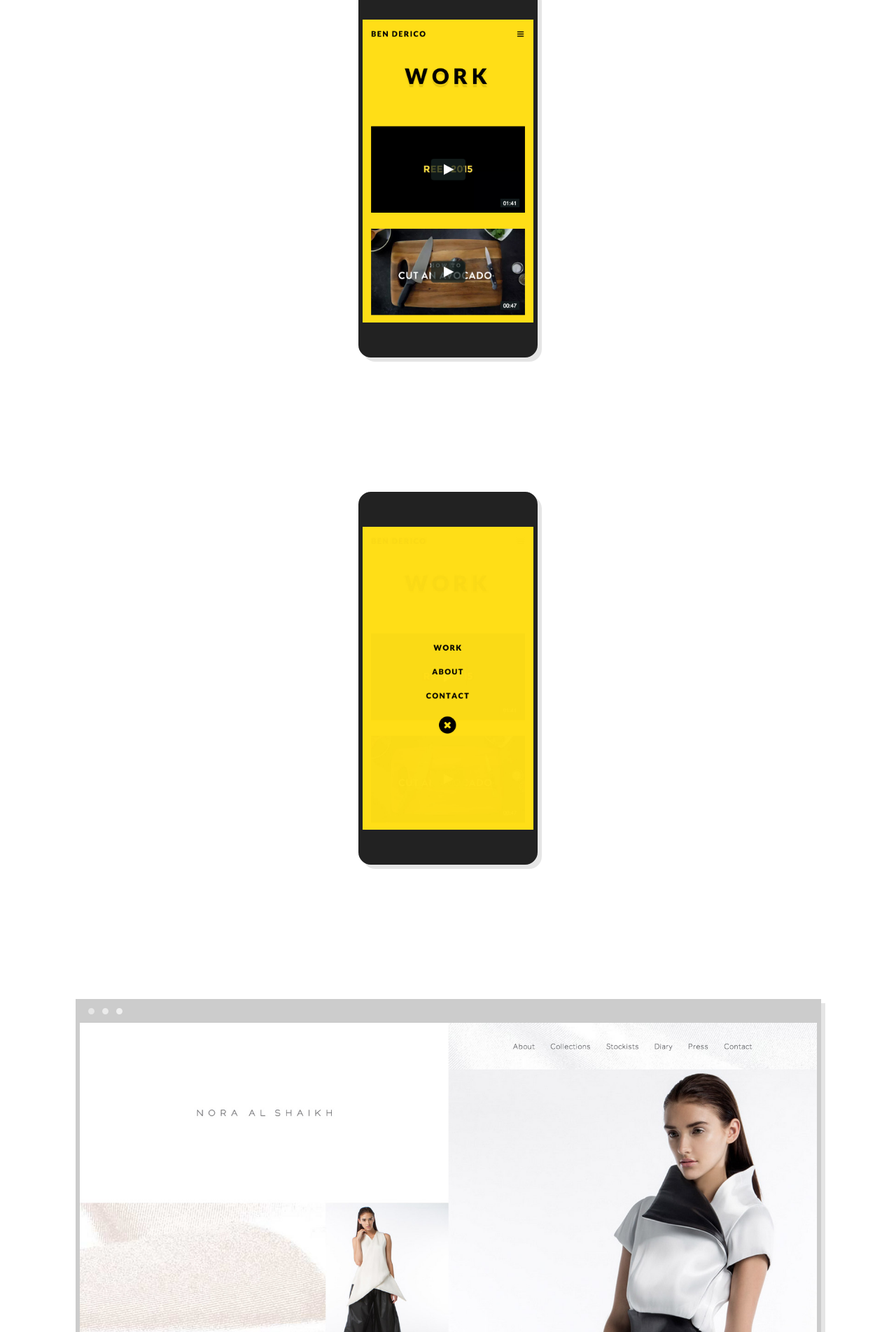
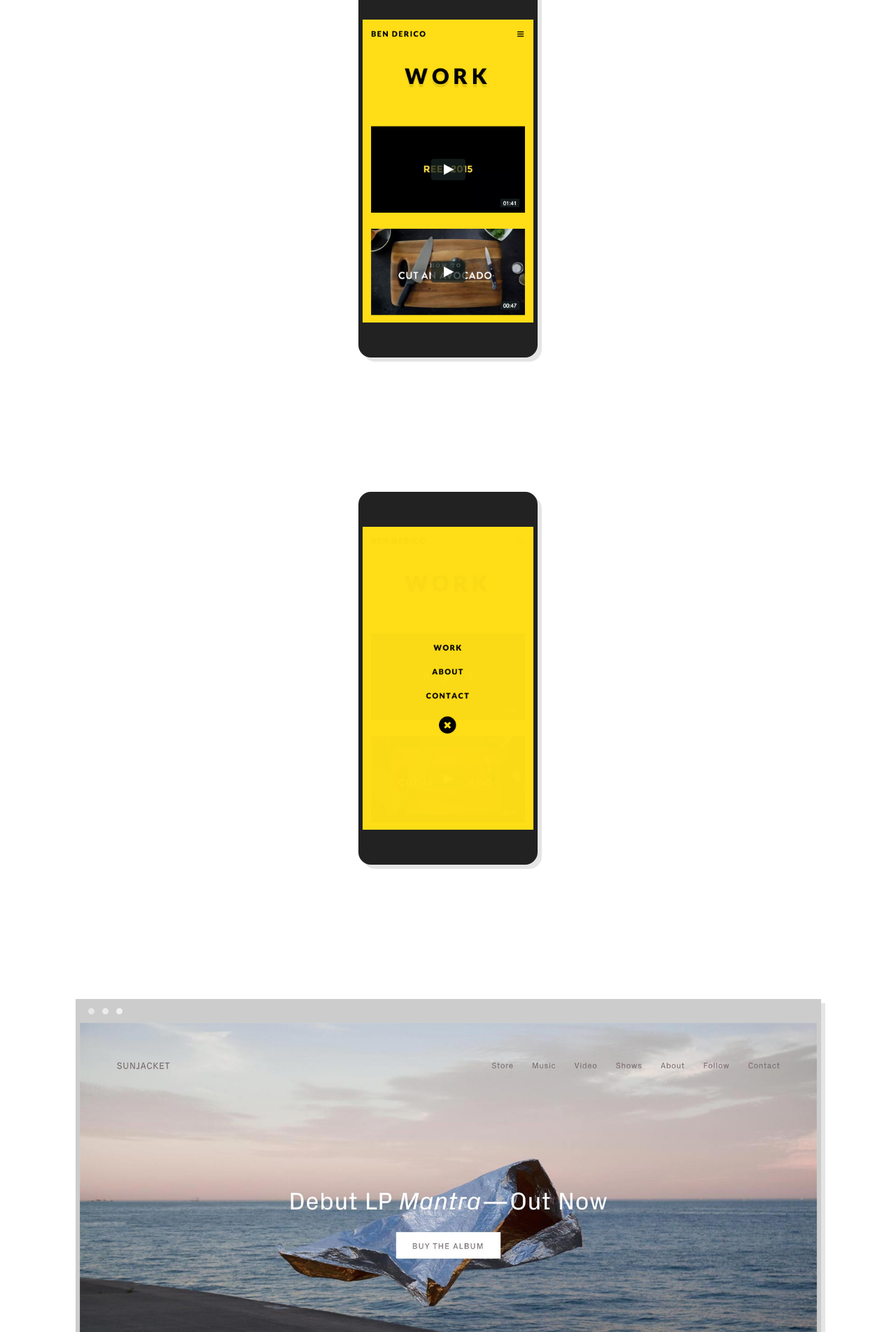
Before and after one commit to brynosaur/brynosaur.github.io, a Jekyll site: the page built from index.html, in a window 1280 px wide. Shown: the part 4496-6400 px from the top of the page at 70% size. Built offline with Jekyll 4.4.1, drawn with Linux system fonts in a browser that asks for light colours; nearby versions of some CDN libraries.

Commit message:
Add Sunjacket website to work

```diff
--- a/index.html
+++ b/index.html
@@ -49,6 +49,14 @@ layout: default
     <div class="device">
       <div class="phone">
         <img src="images/ben-derico-mobile-2.jpg">
+      </div>
+    </div>
+  </div>
+
+  <div class="project">
+    <div class="device">
+      <div class="desktop">
+        <a href="http://www.sunjacket.net/"><img src="images/sunjacket.jpg"></a>
       </div>
     </div>
   </div>
```
Also changed, not shown: images/sunjacket.jpg (added).
